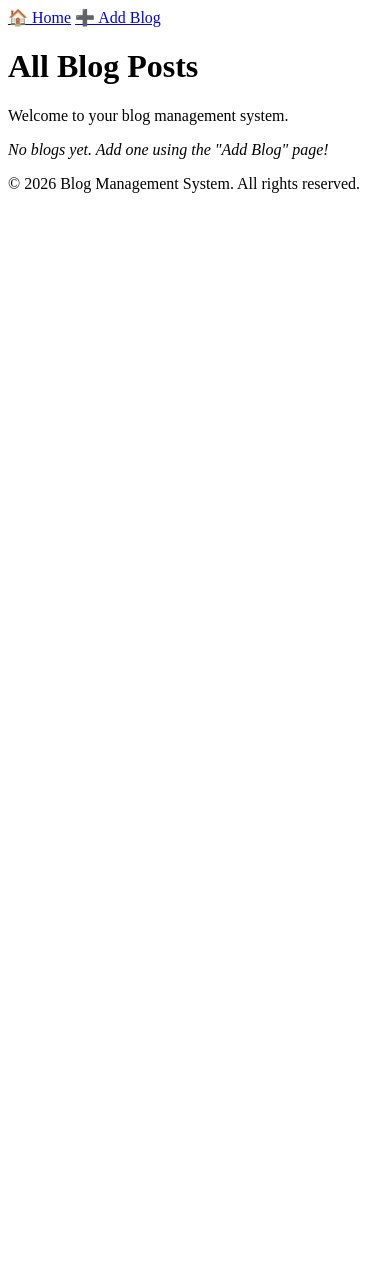
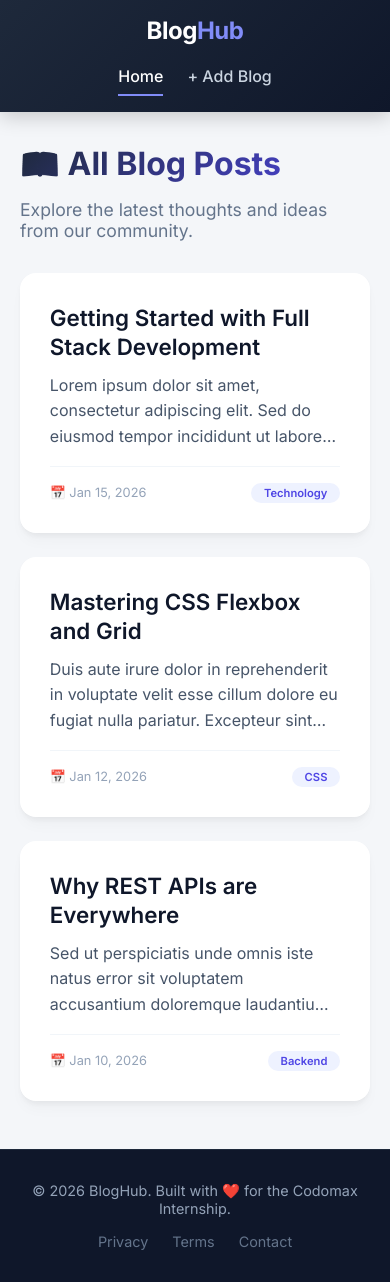
Before and after one commit to Sudharshanmeesala/blog-management, a website: page public/index.html in a window 390 px wide. Before the commit the page ends 844 px from the top, so only its background shows below. Drawn offline with Linux system fonts and the light colour scheme.

Commit message:
Day 2/3: Added professional UI with CSS, cards, and responsive design

```diff
--- a/public/index.html
+++ b/public/index.html
@@ -3,30 +3,74 @@
 <head>
     <meta charset="UTF-8" />
     <meta name="viewport" content="width=device-width, initial-scale=1.0" />
-  <title>Blog Home</title>
+    <title>Home - Blog Management</title>
+    <link rel="stylesheet" href="styles.css" />
 </head>
 <body>
 
-  <!-- ===== NAVIGATION BAR ===== -->
+    <!-- ===== NAVIGATION ===== -->
     <nav>
-    <a href="index.html">🏠 Home</a>
-    <a href="add-blog.html">➕ Add Blog</a>
+        <div class="container">
+            <div class="logo">Blog<span>Hub</span></div>
+            <div class="nav-links">
+                <a href="index.html" class="active">Home</a>
+                <a href="add-blog.html">+ Add Blog</a>
+            </div>
+        </div>
     </nav>
 
     <!-- ===== MAIN CONTENT ===== -->
-  <main>
-    <h1>All Blog Posts</h1>
-    <p>Welcome to your blog management system.</p>
+    <main class="container">
+        <h1 class="page-title">📖 All Blog Posts</h1>
+        <p class="subtitle">Explore the latest thoughts and ideas from our community.</p>
 
-    <!-- Placeholder for blog list (will be rendered by JS later) -->
-    <div id="blog-list">
-      <p><em>No blogs yet. Add one using the "Add Blog" page!</em></p>
+        <!-- Blog Grid -->
+        <div class="blog-grid" id="blog-list">
+
+            <!-- Sample Card 1 (Static preview for now) -->
+            <div class="blog-card">
+                <h2>Getting Started with Full Stack Development</h2>
+                <p>Lorem ipsum dolor sit amet, consectetur adipiscing elit. Sed do eiusmod tempor incididunt ut labore et dolore magna aliqua. Ut enim ad minim veniam...</p>
+                <div class="blog-meta">
+                    <span>📅 Jan 15, 2026</span>
+                    <span class="tag">Technology</span>
+                </div>
+            </div>
+
+            <!-- Sample Card 2 (Static preview for now) -->
+            <div class="blog-card">
+                <h2>Mastering CSS Flexbox and Grid</h2>
+                <p>Duis aute irure dolor in reprehenderit in voluptate velit esse cillum dolore eu fugiat nulla pariatur. Excepteur sint occaecat cupidatat non proident.</p>
+                <div class="blog-meta">
+                    <span>📅 Jan 12, 2026</span>
+                    <span class="tag">CSS</span>
+                </div>
+            </div>
+
+            <!-- Sample Card 3 (Static preview for now) -->
+            <div class="blog-card">
+                <h2>Why REST APIs are Everywhere</h2>
+                <p>Sed ut perspiciatis unde omnis iste natus error sit voluptatem accusantium doloremque laudantium, totam rem aperiam, eaque ipsa quae ab illo.</p>
+                <div class="blog-meta">
+                    <span>📅 Jan 10, 2026</span>
+                    <span class="tag">Backend</span>
+                </div>
+            </div>
+
+            <!-- We will replace these static cards with dynamic JavaScript on Day 7/10 -->
         </div>
     </main>
 
     <!-- ===== FOOTER ===== -->
     <footer>
-    <p>&copy; 2026 Blog Management System. All rights reserved.</p>
+        <div class="container">
+            <p>&copy; 2026 BlogHub. Built with ❤️ for the Codomax Internship.</p>
+            <div class="footer-links">
+                <a href="#">Privacy</a>
+                <a href="#">Terms</a>
+                <a href="#">Contact</a>
+            </div>
+        </div>
     </footer>
 
 </body>
--- /dev/null
+++ b/public/styles.css
@@ -0,0 +1,309 @@
+/* Import a beautiful Google Font */
+@import url('https://fonts.googleapis.com/css2?family=Inter:opsz,wght@14..32,400;14..32,500;14..32,600;14..32,700&display=swap');
+
+/* ----- CSS Reset & Base ----- */
+* {
+    margin: 0;
+    padding: 0;
+    box-sizing: border-box;
+}
+
+body {
+    font-family: 'Inter', sans-serif;
+    background: #f4f6f9;
+    color: #1e293b;
+    display: flex;
+    flex-direction: column;
+    min-height: 100vh;
+}
+
+/* ----- Container (Centers content) ----- */
+.container {
+    max-width: 1100px;
+    margin: 0 auto;
+    padding: 0 20px;
+    flex: 1;
+    width: 100%;
+}
+
+/* ----- Navigation Bar ----- */
+nav {
+    background: linear-gradient(135deg, #1e293b 0%, #0f172a 100%);
+    padding: 1rem 0;
+    box-shadow: 0 4px 20px rgba(0, 0, 0, 0.2);
+    position: sticky;
+    top: 0;
+    z-index: 100;
+}
+
+nav .container {
+    display: flex;
+    justify-content: space-between;
+    align-items: center;
+}
+
+.logo {
+    font-size: 1.5rem;
+    font-weight: 700;
+    color: #ffffff;
+    letter-spacing: -0.5px;
+}
+
+.logo span {
+    color: #818cf8;
+}
+
+.nav-links {
+    display: flex;
+    gap: 2rem;
+    align-items: center;
+}
+
+.nav-links a {
+    color: #cbd5e1;
+    text-decoration: none;
+    font-weight: 500;
+    font-size: 1rem;
+    padding: 0.5rem 0;
+    border-bottom: 2px solid transparent;
+    transition: all 0.3s ease;
+}
+
+.nav-links a:hover {
+    color: #ffffff;
+    border-bottom-color: #818cf8;
+}
+
+.nav-links a.active {
+    color: #ffffff;
+    border-bottom-color: #818cf8;
+}
+
+/* ----- Main Headings ----- */
+.page-title {
+    font-size: 2.5rem;
+    font-weight: 700;
+    margin: 2rem 0 1rem 0;
+    background: linear-gradient(135deg, #1e293b, #4f46e5);
+    -webkit-background-clip: text;
+    -webkit-text-fill-color: transparent;
+    background-clip: text;
+}
+
+.subtitle {
+    color: #64748b;
+    margin-bottom: 2rem;
+    font-size: 1.1rem;
+}
+
+/* ----- Blog Cards Grid ----- */
+.blog-grid {
+    display: grid;
+    grid-template-columns: repeat(auto-fill, minmax(300px, 1fr));
+    gap: 1.5rem;
+    margin-bottom: 3rem;
+}
+
+.blog-card {
+    background: #ffffff;
+    border-radius: 16px;
+    padding: 1.8rem;
+    box-shadow: 0 4px 6px -1px rgba(0, 0, 0, 0.05), 0 10px 15px -3px rgba(0, 0, 0, 0.03);
+    border: 1px solid rgba(255, 255, 255, 0.5);
+    backdrop-filter: blur(4px);
+    transition: all 0.3s cubic-bezier(0.4, 0, 0.2, 1);
+}
+
+.blog-card:hover {
+    transform: translateY(-6px);
+    box-shadow: 0 20px 25px -5px rgba(0, 0, 0, 0.08), 0 10px 10px -5px rgba(0, 0, 0, 0.02);
+    border-color: #e2e8f0;
+}
+
+.blog-card h2 {
+    font-size: 1.4rem;
+    font-weight: 600;
+    margin-bottom: 0.75rem;
+    color: #0f172a;
+    line-height: 1.3;
+}
+
+.blog-card p {
+    color: #475569;
+    line-height: 1.6;
+    margin-bottom: 1rem;
+    display: -webkit-box;
+    -webkit-line-clamp: 3;
+    -webkit-box-orient: vertical;
+    overflow: hidden;
+}
+
+.blog-meta {
+    font-size: 0.8rem;
+    color: #94a3b8;
+    border-top: 1px solid #f1f5f9;
+    padding-top: 1rem;
+    display: flex;
+    justify-content: space-between;
+    align-items: center;
+}
+
+.tag {
+    background: #eef2ff;
+    color: #4f46e5;
+    padding: 0.2rem 0.8rem;
+    border-radius: 20px;
+    font-size: 0.7rem;
+    font-weight: 600;
+}
+
+.empty-state {
+    background: #ffffff;
+    border-radius: 16px;
+    padding: 4rem 2rem;
+    text-align: center;
+    border: 2px dashed #cbd5e1;
+    color: #64748b;
+    grid-column: 1 / -1;
+}
+
+.empty-state h3 {
+    font-size: 1.5rem;
+    color: #334155;
+    margin-bottom: 0.5rem;
+}
+
+/* ----- Form Styling (Add Blog) ----- */
+.form-card {
+    background: #ffffff;
+    border-radius: 20px;
+    padding: 2.5rem;
+    box-shadow: 0 10px 25px -5px rgba(0, 0, 0, 0.05);
+    max-width: 700px;
+    margin: 1.5rem 0 3rem 0;
+    border: 1px solid #f1f5f9;
+}
+
+.form-group {
+    margin-bottom: 1.8rem;
+}
+
+.form-group label {
+    display: block;
+    font-weight: 600;
+    font-size: 0.9rem;
+    color: #334155;
+    margin-bottom: 0.5rem;
+}
+
+.form-group input,
+.form-group textarea {
+    width: 100%;
+    padding: 0.9rem 1.2rem;
+    font-family: 'Inter', sans-serif;
+    font-size: 1rem;
+    border: 2px solid #e2e8f0;
+    border-radius: 12px;
+    transition: all 0.3s ease;
+    background: #f8fafc;
+    color: #0f172a;
+}
+
+.form-group input:focus,
+.form-group textarea:focus {
+    outline: none;
+    border-color: #818cf8;
+    background: #ffffff;
+    box-shadow: 0 0 0 4px rgba(99, 102, 241, 0.1);
+}
+
+.form-group textarea {
+    resize: vertical;
+    min-height: 150px;
+}
+
+/* ----- Buttons ----- */
+.btn-primary {
+    background: linear-gradient(135deg, #4f46e5, #6366f1);
+    color: #ffffff;
+    border: none;
+    padding: 0.9rem 2.5rem;
+    font-size: 1rem;
+    font-weight: 600;
+    border-radius: 12px;
+    cursor: pointer;
+    transition: all 0.3s ease;
+    box-shadow: 0 4px 12px rgba(79, 70, 229, 0.3);
+    width: 100%;
+}
+
+.btn-primary:hover {
+    transform: scale(1.02);
+    box-shadow: 0 6px 20px rgba(79, 70, 229, 0.4);
+    background: linear-gradient(135deg, #4338ca, #4f46e5);
+}
+
+.btn-primary:active {
+    transform: scale(0.98);
+}
+
+/* ----- Footer ----- */
+footer {
+    background: #0f172a;
+    color: #94a3b8;
+    padding: 2rem 0;
+    margin-top: auto;
+    border-top: 1px solid #1e293b;
+}
+
+footer .container {
+    display: flex;
+    justify-content: space-between;
+    align-items: center;
+    flex-wrap: wrap;
+    gap: 1rem;
+}
+
+footer p {
+    font-size: 0.9rem;
+}
+
+.footer-links {
+    display: flex;
+    gap: 1.5rem;
+}
+
+.footer-links a {
+    color: #64748b;
+    text-decoration: none;
+    font-size: 0.9rem;
+    transition: color 0.3s;
+}
+
+.footer-links a:hover {
+    color: #f8fafc;
+}
+
+/* ----- Responsive Design ----- */
+@media (max-width: 768px) {
+    nav .container {
+        flex-direction: column;
+        gap: 0.8rem;
+    }
+    .nav-links {
+        gap: 1.5rem;
+    }
+    .page-title {
+        font-size: 2rem;
+    }
+    .blog-grid {
+        grid-template-columns: 1fr;
+    }
+    .form-card {
+        padding: 1.5rem;
+    }
+    footer .container {
+        flex-direction: column;
+        text-align: center;
+    }
+}
```
Also changed, not shown: public/add-blog.html (+36 -14 lines). Lines whose indentation alone changed are shown as unchanged.
